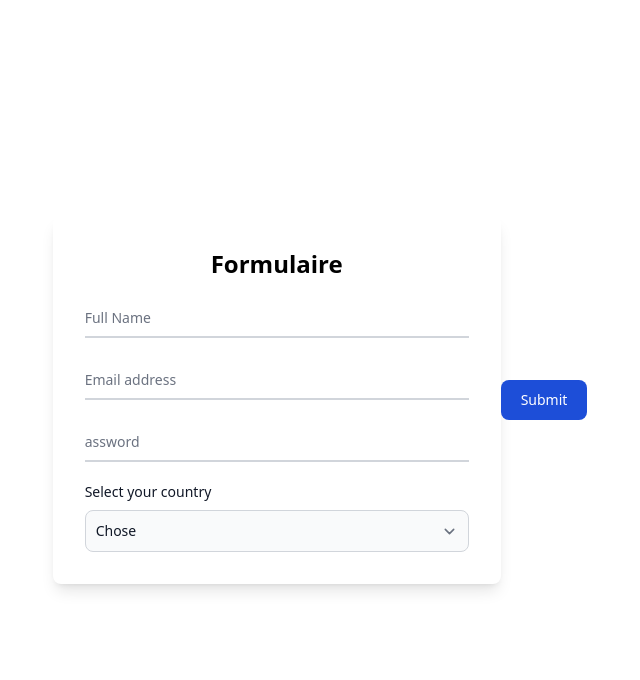
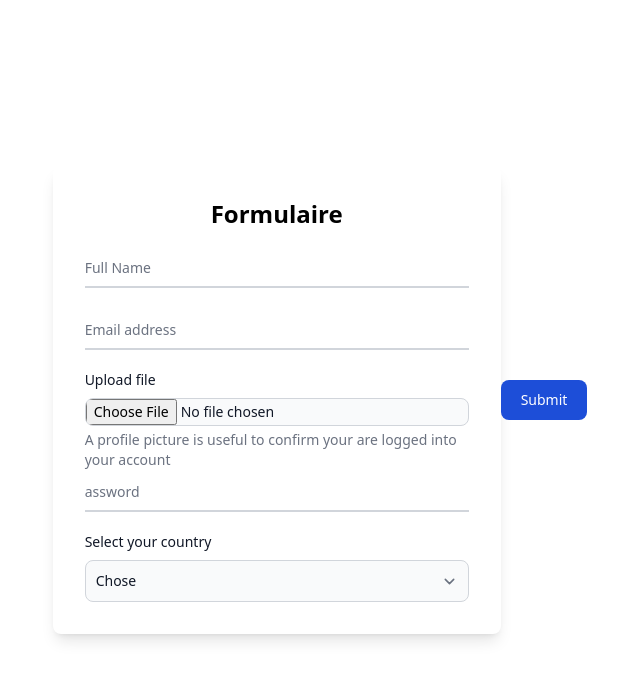
Before and after one commit to Abdo-esse/Plateforme-Youdemy, a PHP site: page /App/view/auth/signUp.php in a window 1280 px wide. Shown: the top 680 px of the page, without its empty margins (320-960 px from the left). Run offline with PHP 8.4, Linux system fonts and the light colour scheme; some libraries are stand-ins or nearby versions.

Commit message:
j'ai termin l' ajoute de l'input de add fille

```diff
--- a/App/view/auth/signUp.php
+++ b/App/view/auth/signUp.php
@@ -53,6 +53,13 @@
       <label for="floating_email" class="peer-focus:font-medium absolute text-sm text-gray-500 dark:text-gray-400 duration-300 transform -translate-y-6 scale-75 top-3 -z-10 origin-[0] peer-focus:start-0 rtl:peer-focus:translate-x-1/4 rtl:peer-focus:left-auto peer-focus:text-blue-600 peer-focus:dark:text-blue-500 peer-placeholder-shown:scale-100 peer-placeholder-shown:translate-y-0 peer-focus:scale-75 peer-focus:-translate-y-6">Email address</label>
   </div>
 
+
+  <label class="block mb-2 text-sm font-medium text-gray-900 dark:text-white" for="user_avatar">Upload file</label>
+  <input class="block w-full text-sm text-gray-900 border border-gray-300 rounded-lg cursor-pointer bg-gray-50 dark:text-gray-400 focus:outline-none dark:bg-gray-700 dark:border-gray-600 dark:placeholder-gray-400" aria-describedby="user_avatar_help" id="user_avatar" type="file">
+  <div class="mt-1 text-sm text-gray-500 dark:text-gray-300" id="user_avatar_help">A profile picture is useful to confirm your are logged into your account</div>
+
+
+
   <div class="relative z-0 w-full mb-5 group">
       <input type="password" name="password" id="floating_repeat_password" class="block py-2.5 px-0 w-full text-sm text-gray-900 bg-transparent border-0 border-b-2 border-gray-300 appearance-none dark:text-white dark:border-gray-600 dark:focus:border-blue-500 focus:outline-none focus:ring-0 focus:border-blue-600 peer" placeholder=" " required />
       <label for="floating_repeat_password" class="peer-focus:font-medium absolute text-sm text-gray-500 dark:text-gray-400 duration-300 transform -translate-y-6 scale-75 top-3 -z-10 origin-[0] peer-focus:start-0 rtl:peer-focus:translate-x-1/4 peer-focus:text-blue-600 peer-focus:dark:text-blue-500 peer-placeholder-shown:scale-100 peer-placeholder-shown:translate-y-0 peer-focus:scale-75 peer-focus:-translate-y-6">assword</label>
```
